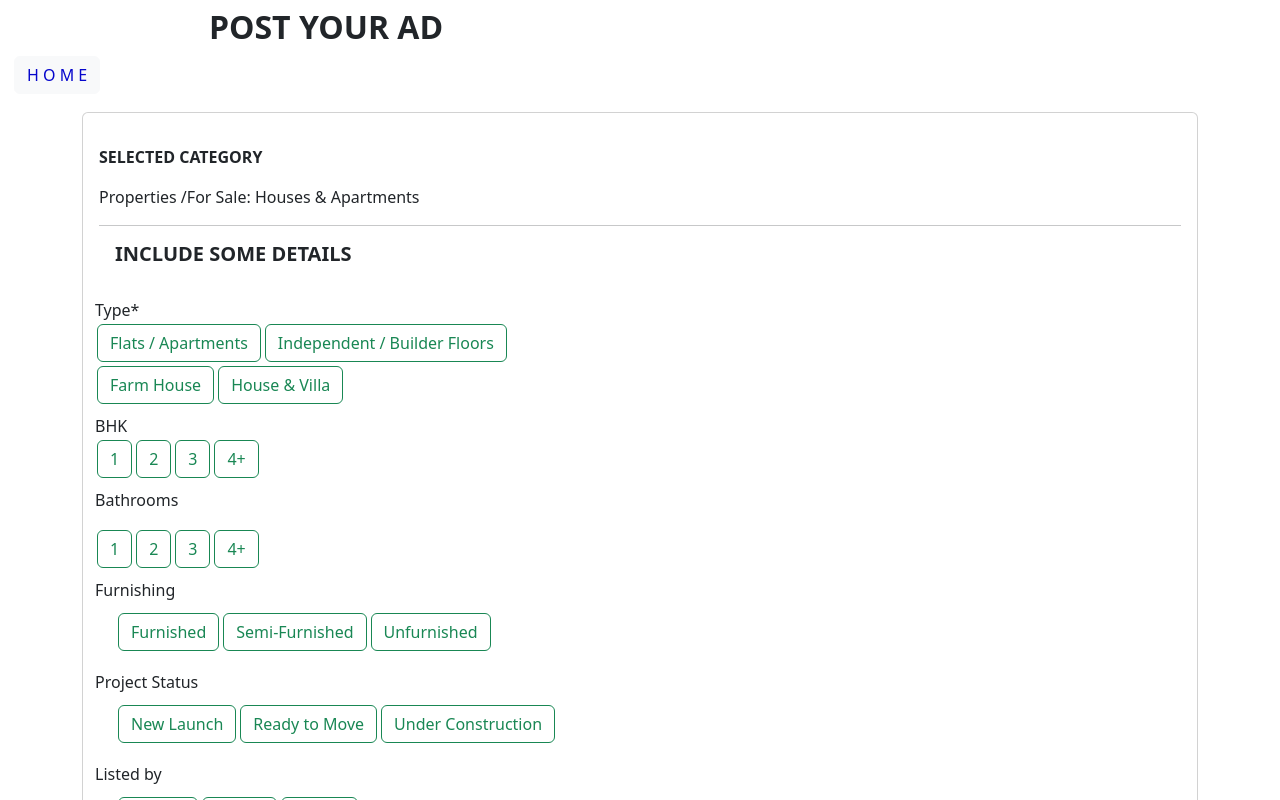
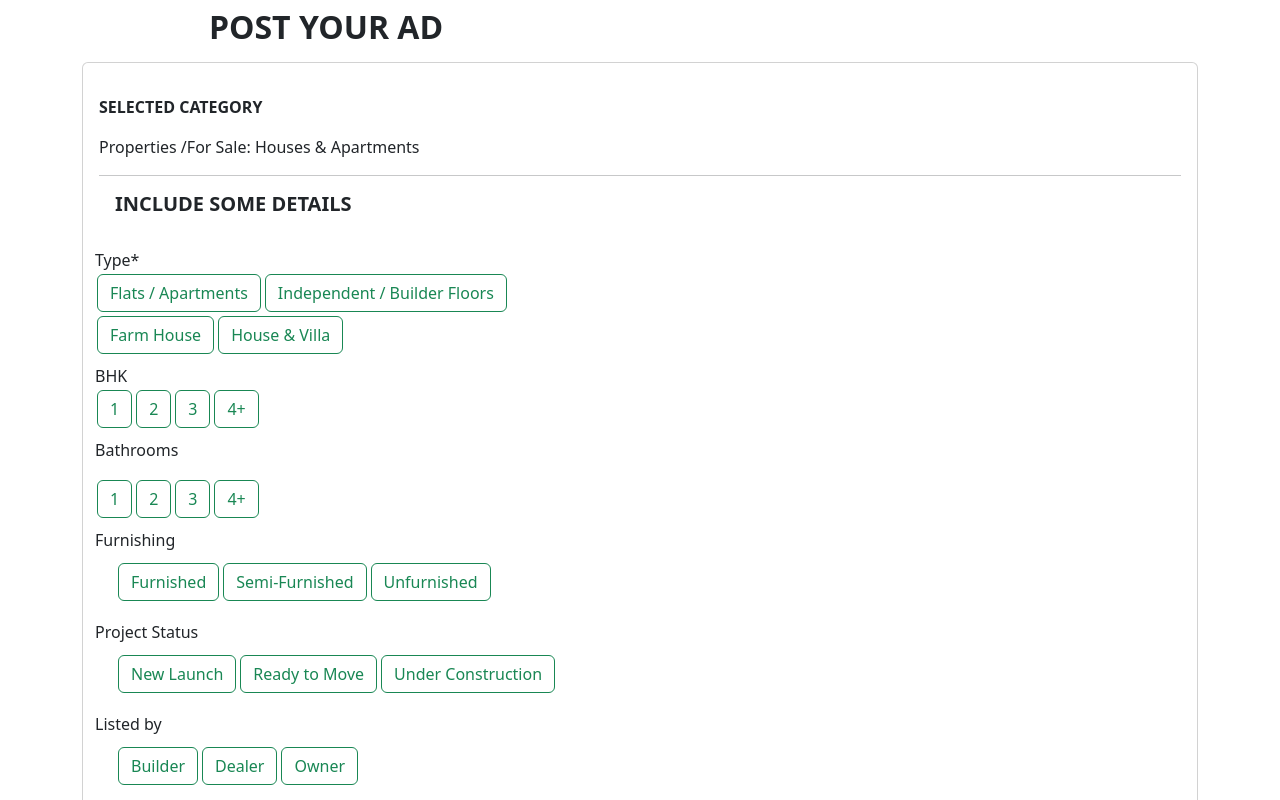
Before and after one commit to sachin-kumar-jaat/olx-client, a React (Vite) app: page / in a window 1280 px wide. Shown: the top 800 px of the page. Built offline with nearby package versions, Linux system fonts and the light colour scheme.

Commit message:
commit dflohghj

```diff
--- a/src/Component/Main.jsx
+++ b/src/Component/Main.jsx
@@ -109,9 +109,7 @@ const Main = () => {
                             <h1 className='headingfirst'>Post your Ad</h1>
                         </div>
                     </div>
-                    <div className="col-12 col-md-6">
-                        <Link to="/home"><button type="button" class="btn btn-light">  <spam className="plustext">H O M E </spam></button></Link>
-                    </div>
+
                 </div>
             </div>
             < div className="container mt-3">
```
